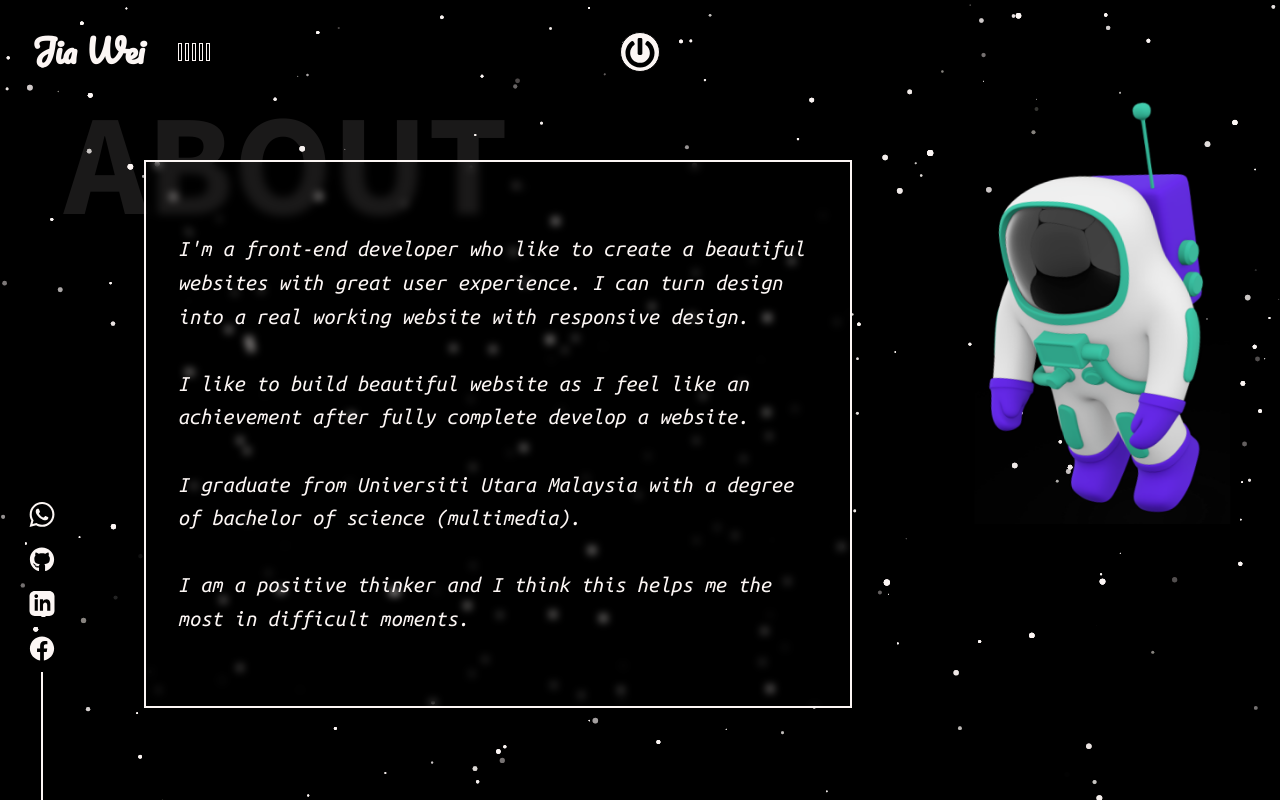
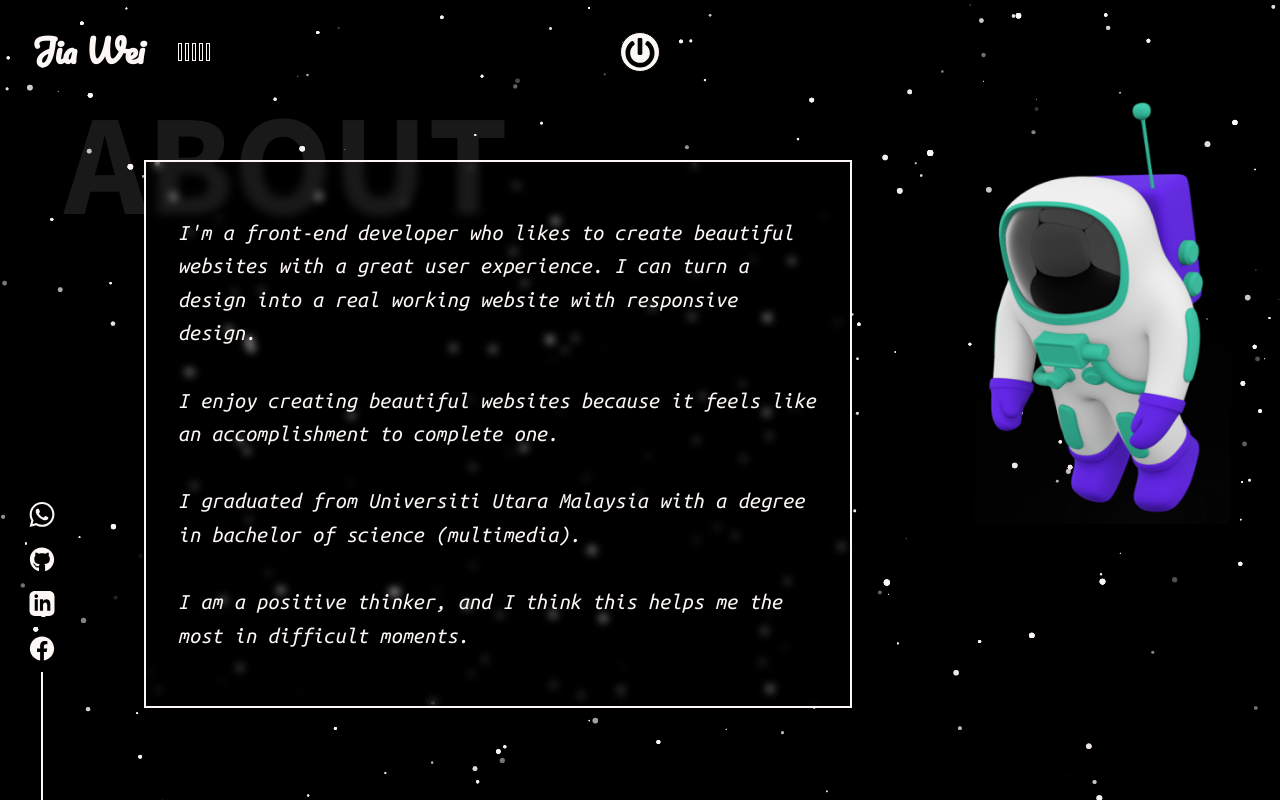
Before and after one commit to jia-wei-00/react-portfolio, a React (Create React App) app: page /about in a window 1280 px wide. Built offline with nearby package versions, Linux system fonts and the light colour scheme.

Commit message:
update about page

```diff
--- a/src/components/AboutPage.js
+++ b/src/components/AboutPage.js
@@ -98,19 +98,19 @@ const AboutPage = () => {
         </Spaceman>
 
         <Main>
-          I'm a front-end developer who like to create a beautiful websites with
-          great user experience. I can turn design into a real working website
-          with responsive design.
+          I'm a front-end developer who likes to create beautiful websites with
+          a great user experience. I can turn a design into a real working
+          website with responsive design.
           <br />
           <br />
-          I like to build beautiful website as I feel like an achievement after
-          fully complete develop a website.
+          I enjoy creating beautiful websites because it feels like an
+          accomplishment to complete one.
           <br />
           <br />
-          I graduate from Universiti Utara Malaysia with a degree of bachelor of
-          science (multimedia).
+          I graduated from Universiti Utara Malaysia with a degree in bachelor
+          of science (multimedia).
           <br />
-          <br />I am a positive thinker and I think this helps me the most in
+          <br />I am a positive thinker, and I think this helps me the most in
           difficult moments.
         </Main>
         <BigTitle text="ABOUT" top="10%" left="5%" />
--- a/src/components/ExperiencePage.js
+++ b/src/components/ExperiencePage.js
@@ -75,18 +75,6 @@ const ExperiencePage = () => {
         <LogoComponent />
         <PowerButton />
         <SocialIcons />
-        <WaterWave
-          style={{
-            position: "fixed",
-            width: "100vw",
-            height: "100vh",
-            backgroundSize: "cover",
-            background: `url(${img}) no-repeat center center fixed`,
-          }}
-          dropRadius={50}
-          perturbance={0.05}
-          interactive={true}
-        />
 
         <Center>
           <Timeline position="alternate">
```
